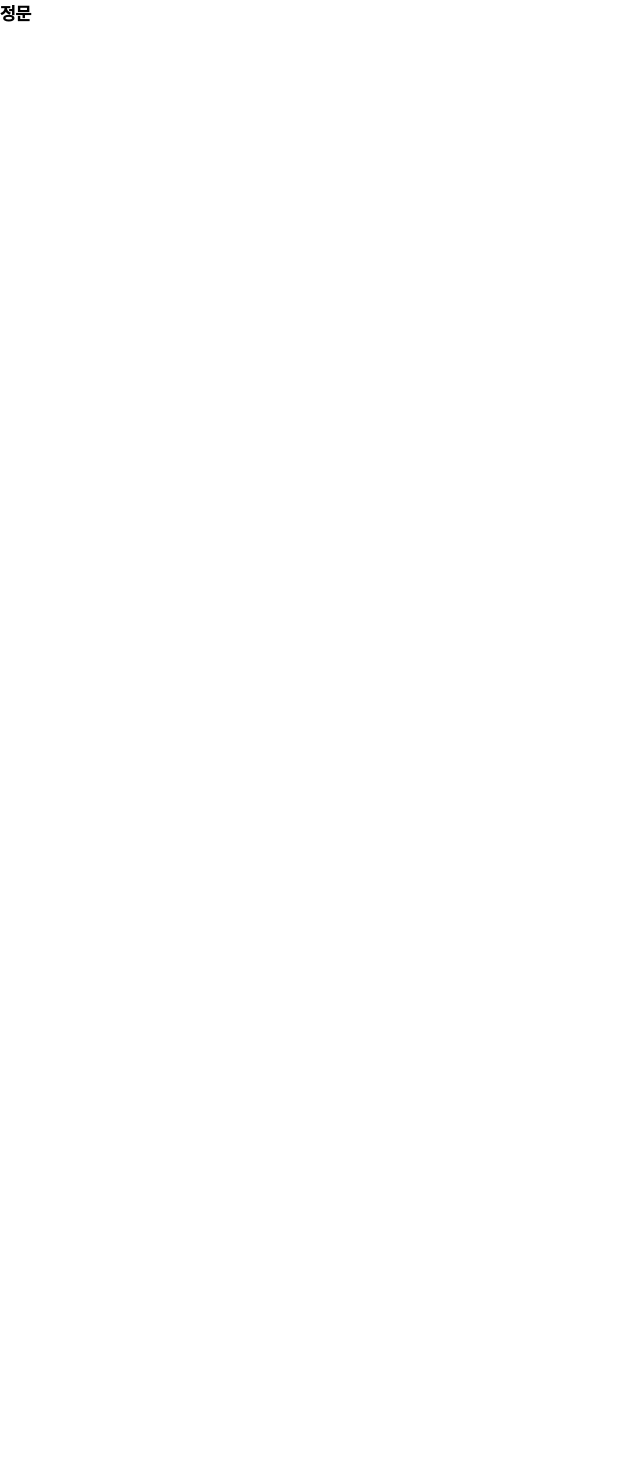
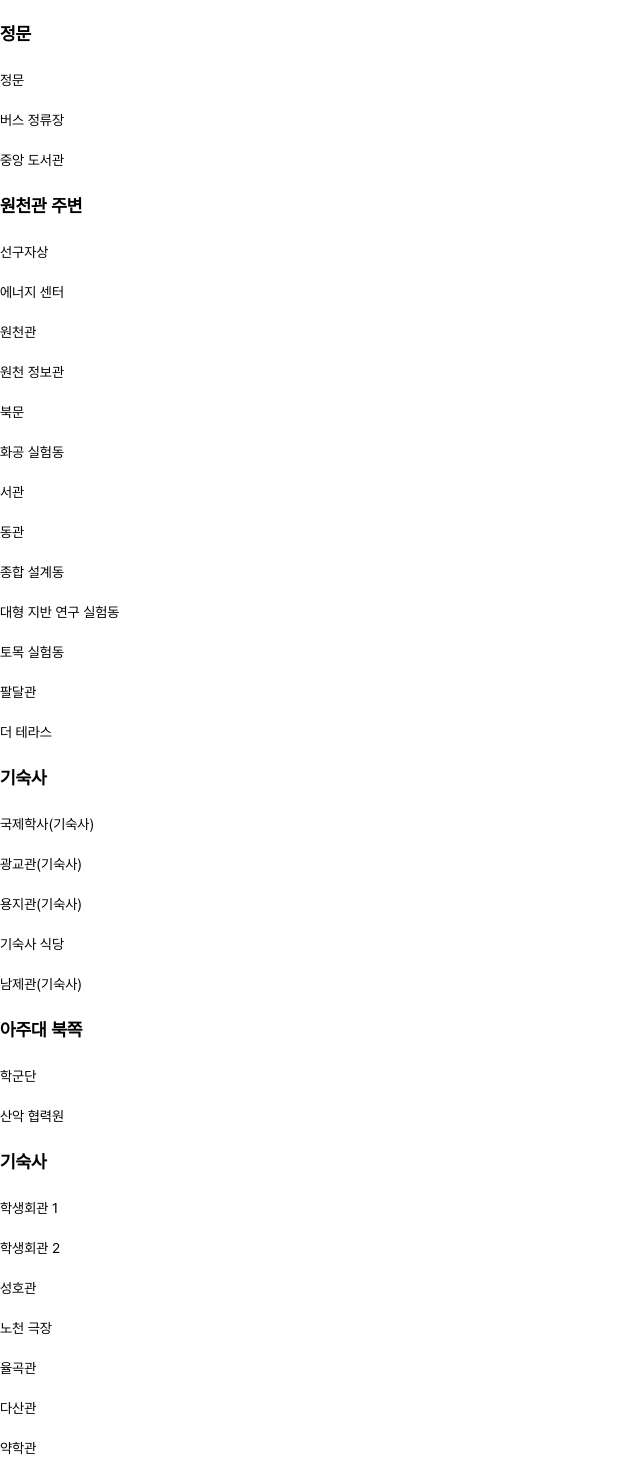
Before and after one commit to BuddlIes/FrontEnd, a React (Vite) app: page /main in a window 1280 px wide. Shown: the top 1470 px of the page, without its empty margins (0-640 px from the left). Before the commit the page ends 800 px from the top, so only its background shows below. Built offline with nearby package versions, Linux system fonts and the light colour scheme.

Commit message:
Feat: Main 페이지 중 왼쪽 장소 필터링 버튼

```diff
--- a/src/index.css
+++ b/src/index.css
@@ -4,7 +4,7 @@
 
 @font-face {
   font-family: "Pretender";
-  src: url("../public/Font/PRETENDARD-MEDIUM.OTF") format("opentype");
+  src: url("../public/Font/PRETENDARD-REGULAR.OTF") format("opentype");
 }
 
 body {
--- /dev/null
+++ b/src/pages/MainPage/Components/LeftSide/Atoms/LocalCategory/index.jsx
@@ -0,0 +1,11 @@
+import React from "react";
+
+function LocalCategory(props) {
+  return (
+    <div>
+      <button className="text-sm ">{props.name}</button>
+    </div>
+  );
+}
+
+export default LocalCategory;
--- a/src/pages/MainPage/Components/LeftSide/Atoms/LocalTittle/index.jsx
+++ b/src/pages/MainPage/Components/LeftSide/Atoms/LocalTittle/index.jsx
@@ -3,7 +3,7 @@ import React from "react";
 function LocalTittle(props) {
   return (
     <div>
-      <div className="text-lg font-semibold">{props.tittle}</div>
+      <div className="text-lg font-semibold py-5">{props.tittle}</div>
     </div>
   );
 }
--- a/src/pages/MainPage/Components/LeftSide/index.jsx
+++ b/src/pages/MainPage/Components/LeftSide/index.jsx
@@ -1,9 +1,85 @@
 import React from "react";
 import LocalTittle from "./Atoms/LocalTittle";
+import LocalCategory from "./Atoms/LocalCategory";
 function LeftSide() {
+  const frontgate = ["정문", "버스 정류장", "중앙 도서관"];
+  const won = [
+    "선구자상",
+    "에너지 센터",
+    "원천관",
+    "원천 정보관",
+    "북문",
+    "화공 실험동",
+    "서관",
+    "동관",
+    "종합 설계동",
+    "대형 지반 연구 실험동",
+    "토목 실험동",
+    "팔달관",
+    "더 테라스",
+  ];
+  const DormList = [
+    "국제학사(기숙사)",
+    "광교관(기숙사)",
+    "용지관(기숙사)",
+    "기숙사 식당",
+    "남제관(기숙사)",
+  ];
+  const NorthList = ["학군단", "산악 협력원"];
+  const studentRoomList = [
+    "학생회관 1",
+    "학생회관 2",
+    "성호관",
+    "노천 극장",
+    "율곡관",
+    "다산관",
+    "약학관",
+    "임상 수기 센터 및 실험동물센터",
+    "연암관",
+    "테니스장",
+    "의생명과학관",
+    "운동장",
+  ];
+  const frontList = frontgate.map((name, index) => (
+    <LocalCategory key={index} name={name} />
+  ));
+  const wonList = won.map((name, index) => (
+    <LocalCategory key={index} name={name} />
+  ));
+  const Dorm = DormList.map((name, index) => (
+    <LocalCategory key={index} name={name} />
+  ));
+  const North = NorthList.map((name, index) => (
+    <LocalCategory key={index} name={name} />
+  ));
+
+  const Student = studentRoomList.map((name, index) => (
+    <LocalCategory key={index} name={name} />
+  ));
+
   return (
     <div>
-      <LocalTittle tittle="정문" />
+      <div>
+        <LocalTittle tittle="정문" />
+        <div className="grid grid-flow-row gap-y-4">{frontList}</div>
+      </div>
+      <div>
+        <LocalTittle tittle="원천관 주변" />
+        <div className="grid grid-flow-row gap-y-4">{wonList}</div>
+      </div>
+
+      <div>
+        <LocalTittle tittle="기숙사" />
+        <div className="grid grid-flow-row gap-y-4">{Dorm}</div>
+      </div>
+      <div>
+        <LocalTittle tittle="아주대 북쪽" />
+        <div className="grid grid-flow-row gap-y-4">{North}</div>
+      </div>
+      <div>
+        <LocalTittle tittle="기숙사" />
+        <div className="grid grid-flow-row gap-y-4">{Student}</div>
+      </div>
     </div>
   );
 }
--- a/src/pages/MainPage/index.jsx
+++ b/src/pages/MainPage/index.jsx
@@ -3,7 +3,9 @@ import LeftSide from "./Components/LeftSide";
 function MainPage() {
   return (
     <div>
-      <LeftSide />
+      <div>
+        <LeftSide />
+      </div>
     </div>
   );
 }
```
Also changed, not shown: src/pages/MainPage/Components/Card/index.jsx (added).
